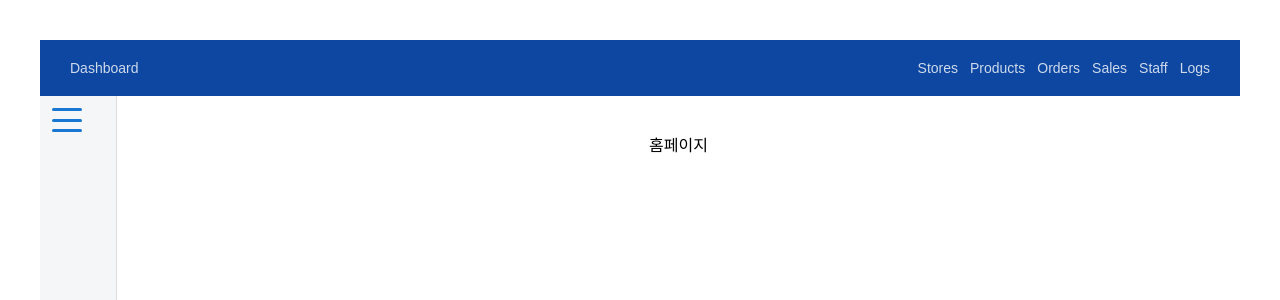
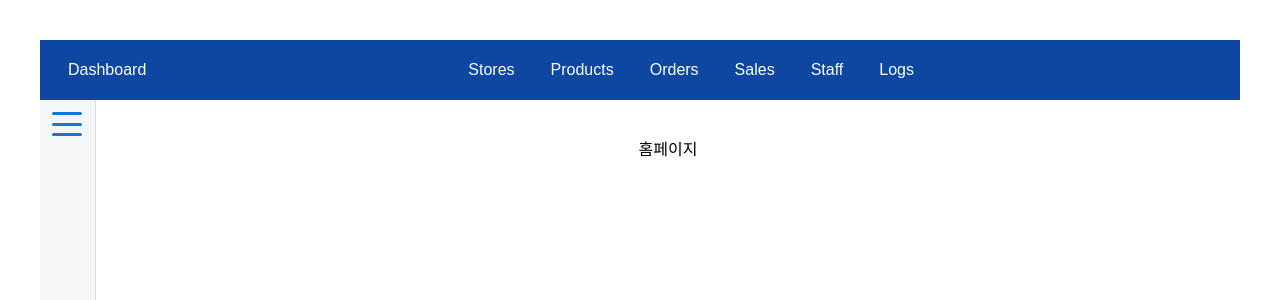
Before and after one commit to forERP/Frontend-Repo, a React (Vite) app in the folder backoffice-web/: page / in a window 1280 px wide. Shown: the top 300 px of the page. Built offline with nearby package versions, Linux system fonts and the light colour scheme.

Commit message:
feat: 메인 레이아웃 상단바 수정

```diff
--- a/backoffice-web/src/components/Header/Header.css
+++ b/backoffice-web/src/components/Header/Header.css
@@ -1,32 +1,58 @@
 .header {
-    background-color: #0d47a1;
-    height: 56px;
     display: flex;
     align-items: center;
-    padding: 0 24px;
+    background-color: #0d47a1; /* 기존 색상 */
+    padding: 0 16px;
+    height: 60px; /* 최근 버전 높이 유지 */
+    color: white;
 }
 
-.header-left {
-    display: flex;
-    align-items: center;
+.header-left button {
+    background: none;
+    border: none;
+    color: white;
+    padding: 8px 12px; /* 최근 버전 */
+    font-size: 16px; /* 최근 버전 */
+    cursor: pointer;
+    border-radius: 4px;
+    transition: background 0.2s ease;
+}
+
+.header-left button.active {
+    background-color: #1565c0;
+}
+
+.header-left button:hover {
+    background-color: #1565c0;
 }
 
 .header-right {
     display: flex;
+    flex: 1;
+    justify-content: center;
     align-items: center;
-    gap: 16px;
-    margin-left: auto;
 }
 
-.header button {
+.right-menu-wrapper {
+    display: flex;
+    gap: 12px;
+}
+
+.header-right button {
     background: none;
     border: none;
-    color: rgba(255, 255, 255, 0.8);
+    color: white;
+    padding: 8px 12px;
+    font-size: 16px;
     cursor: pointer;
-    font-size: 14px;
+    border-radius: 4px;
+    transition: background 0.2s ease;
 }
 
-.header button.active {
-    color: #fff;
-    border-bottom: 2px solid #fff;
+.header-right button.active {
+    background-color: #1565c0;
 }
+
+.header-right button:hover {
+    background-color: #1565c0;
+}
--- a/backoffice-web/src/components/Header/Header.jsx
+++ b/backoffice-web/src/components/Header/Header.jsx
@@ -2,7 +2,7 @@ import React from 'react';
 import './Header.css';
 
 export default function Header({ selectedTopMenu, onTopMenuClick, menus }) {
-  const topMenus = Object.keys(menus).filter(menu => menu !== 'Dashboard');
+  const topMenus = Object.keys(menus).filter(menu => menu !== 'Dashboard'); // 오른쪽 메뉴
 
   return (
     <header className="header">
@@ -16,7 +16,7 @@ export default function Header({ selectedTopMenu, onTopMenuClick, menus }) {
       </div>
 
       <div className="header-right">
-        <nav>
+        <div className="right-menu-wrapper">
           {topMenus.map((menu) => (
             <button
               key={menu}
@@ -26,7 +26,7 @@ export default function Header({ selectedTopMenu, onTopMenuClick, menus }) {
               {menu}
             </button>
           ))}
-        </nav>
+        </div>
       </div>
     </header>
   );
--- a/backoffice-web/src/components/Sidebar/Sidebar.css
+++ b/backoffice-web/src/components/Sidebar/Sidebar.css
@@ -9,7 +9,7 @@
 }
 
 .sidebar.closed {
-    width: 60px;
+    width: 39px;
 }
 
 .sidebar-toggle {
```
